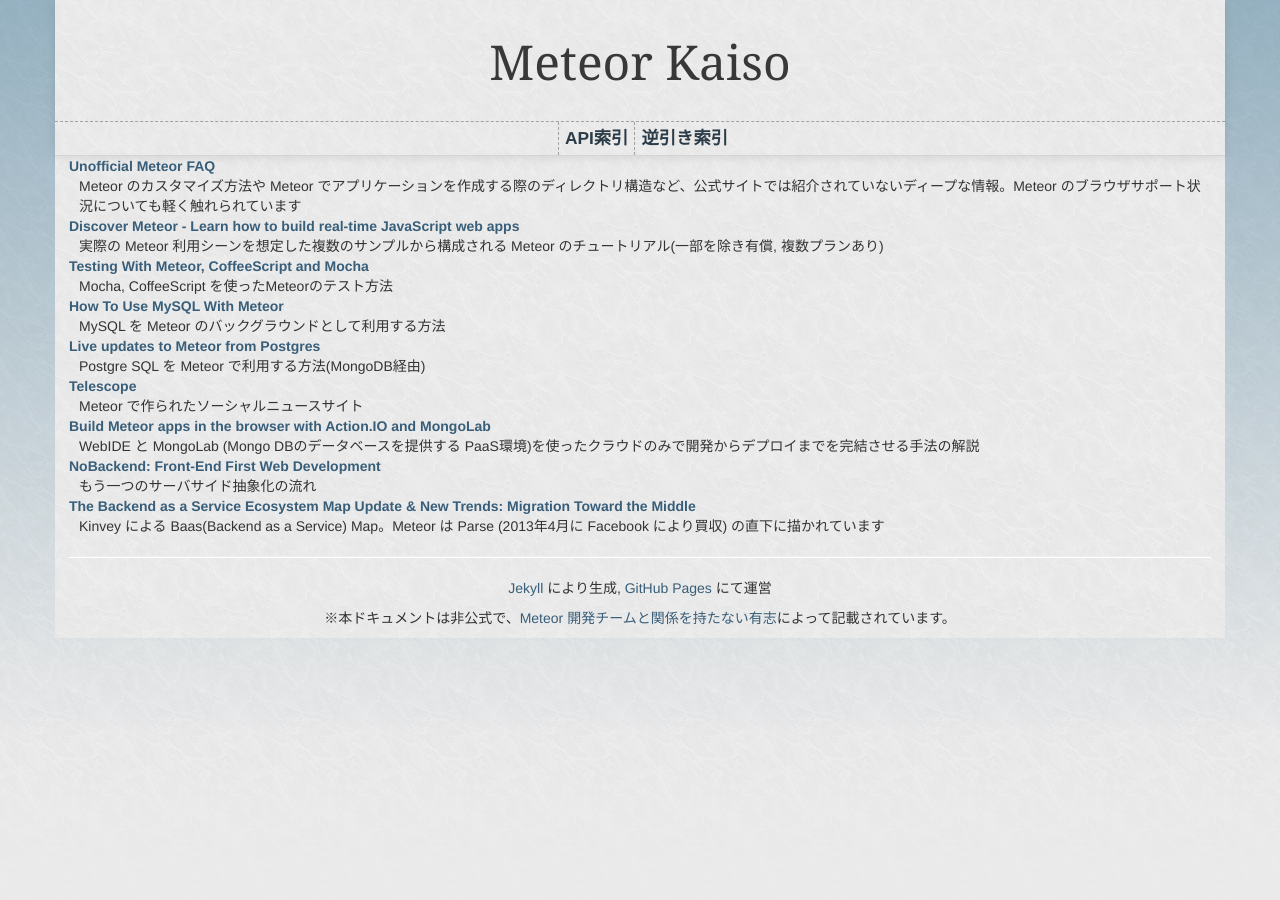
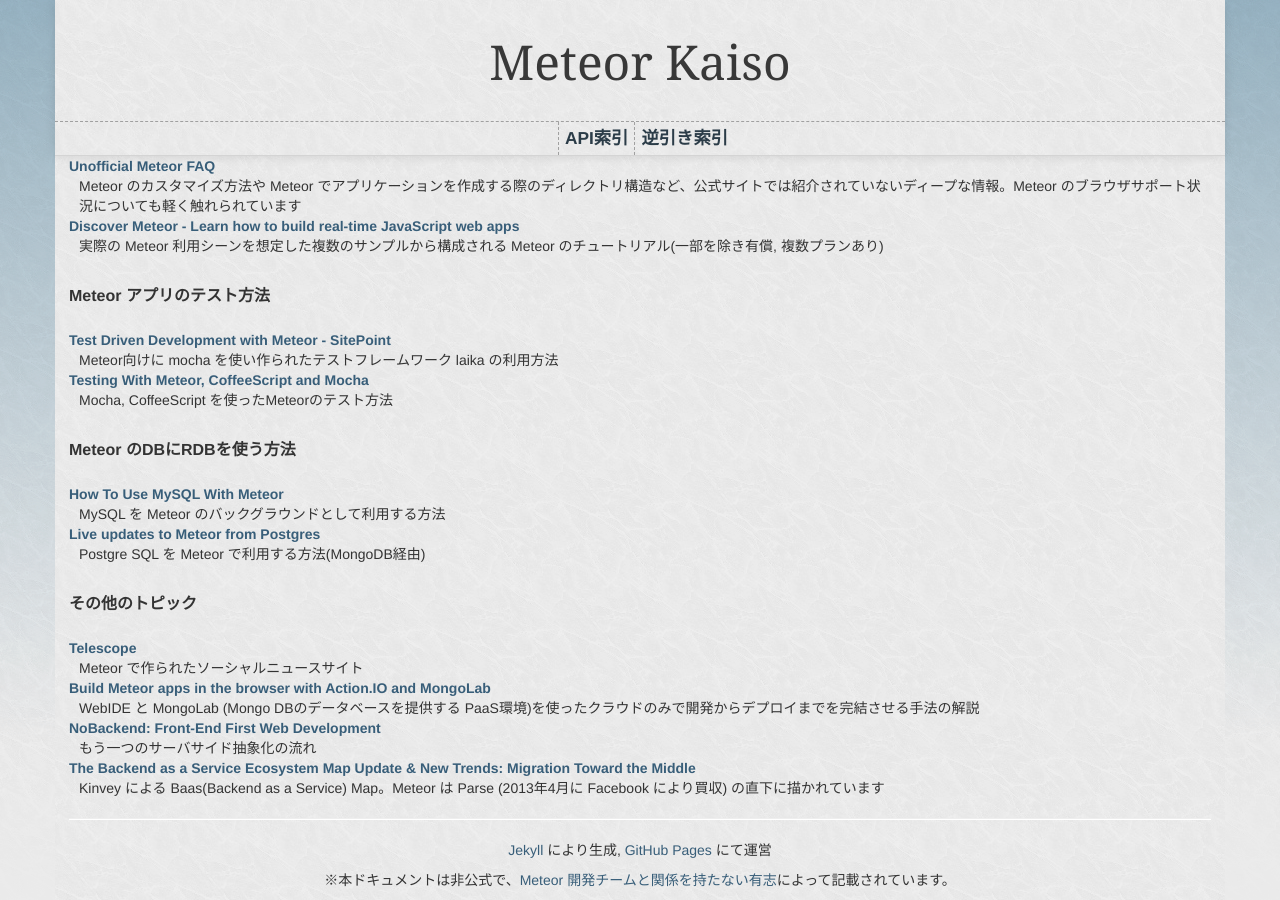
Before and after one commit to arumtaunsaram/meteor_jp, a Jekyll site: the page built from index.html, in a window 1280 px wide and 900 px high, scrolled down 357 px. Built offline with Jekyll 4.4.1, drawn with Linux system fonts in a browser that asks for light colours; Markdown is read by kramdown in place of the engine named in the settings.

Commit message:
Updates the links and classfies them.

```diff
--- a/_includes/index.html
+++ b/_includes/index.html
@@ -17,12 +17,23 @@
   	<dd>Meteor のカスタマイズ方法や Meteor でアプリケーションを作成する際のディレクトリ構造など、公式サイトでは紹介されていないディープな情報。Meteor のブラウザサポート状況についても軽く触れられています</dd>
     <dt><a href="http://www.discovermeteor.com/">Discover Meteor - Learn how to build real-time JavaScript web apps</a><dt>
   	<dd>実際の Meteor 利用シーンを想定した複数のサンプルから構成される Meteor のチュートリアル(一部を除き有償, 複数プランあり)</dd>
+  </dl>
+  <h3>Meteor アプリのテスト方法</h3>
+  <dl>
+    <dt><a href="http://www.sitepoint.com/test-driven-development-with-meteor/">Test Driven Development with Meteor - SitePoint</a></dt>
+  	<dd>Meteor向けに mocha を使い作られたテストフレームワーク laika の利用方法</dd>
     <dt><a href="http://www.skalb.com/2012/08/19/testing-with-meteor-coffeescript-and-mocha/">Testing With Meteor, CoffeeScript and Mocha</a></dt>
   	<dd>Mocha, CoffeeScript を使ったMeteorのテスト方法</dd>
+  </dl>
+  <h3>Meteor のDBにRDBを使う方法</h3>
+  <dl>
     <dt><a href="http://www.fastcolabs.com/3007015/how-use-mysql-meteor">How To Use MySQL With Meteor</a></dt>
   	<dd>MySQL を Meteor のバックグラウンドとして利用する方法</dd>
     <dt><a href="http://www.lshift.net/blog/2013/02/25/live-updates-to-meteor-from-postgres">Live updates to Meteor from Postgres</a></dt>
   	<dd>Postgre SQL を Meteor で利用する方法(MongoDB経由)</dd>
+  </dl>
+  <h3>その他のトピック</h3>
+  <dl>
     <dt><a href="http://telesc.pe/">Telescope</a></dt>
   	<dd>Meteor で作られたソーシャルニュースサイト</dd>
     <dt><a href="http://blog.nitrous.io/2013/02/21/build-meteor-apps-in-the-browser-with-actionio-and-mongolab.html">Build Meteor apps in the browser with Action.IO and MongoLab</a></dt>
```
